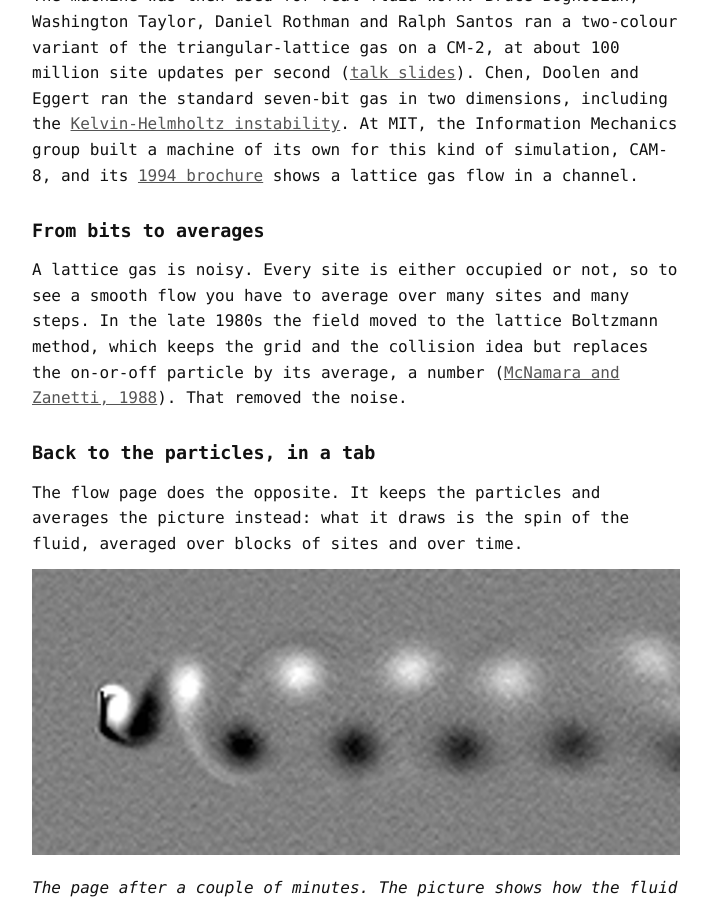
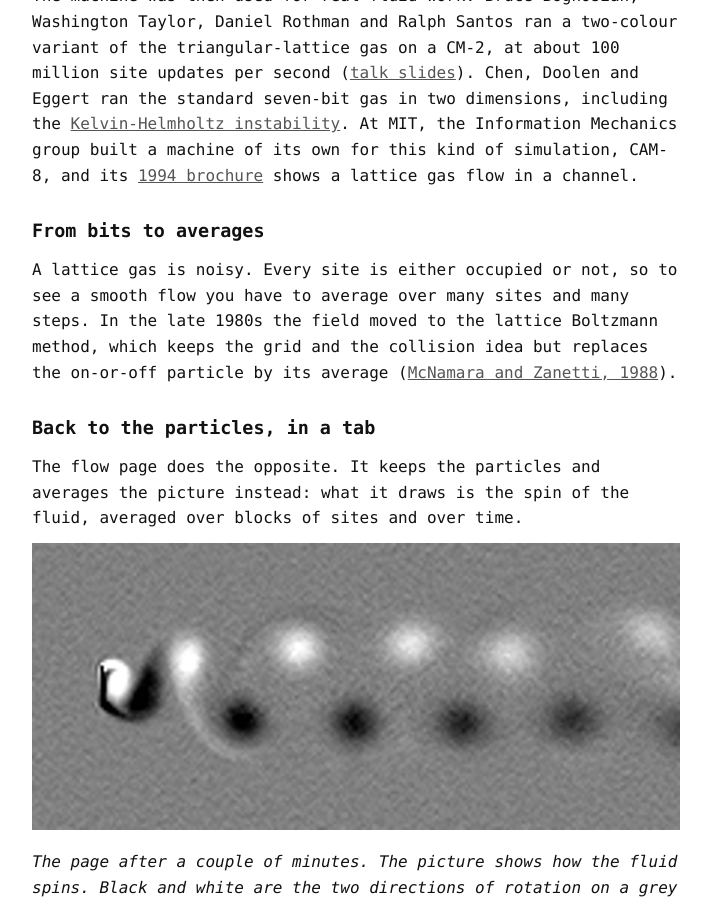
Before and after one commit to idle-intelligence/trucs.ai, a Jekyll site: the page built from blog/cellular-automata.md, in a window 1280 px wide and 900 px high, scrolled down 2930 px. Shown: the whole window, without its empty margins (284-995 px from the left). Built offline with Jekyll 4.4.1, drawn with Linux system fonts in a browser that asks for light colours.

Commit message:
blog: averages section trimmed

```diff
--- a/blog/cellular-automata.md
+++ b/blog/cellular-automata.md
@@ -46,7 +46,7 @@ The machine was then used for real fluid work. Bruce Boghosian, Washington Taylo
 
 ## From bits to averages
 
-A lattice gas is noisy. Every site is either occupied or not, so to see a smooth flow you have to average over many sites and many steps. In the late 1980s the field moved to the lattice Boltzmann method, which keeps the grid and the collision idea but replaces the on-or-off particle by its average, a number ([McNamara and Zanetti, 1988](https://doi.org/10.1103/PhysRevLett.61.2332)). That removed the noise.
+A lattice gas is noisy. Every site is either occupied or not, so to see a smooth flow you have to average over many sites and many steps. In the late 1980s the field moved to the lattice Boltzmann method, which keeps the grid and the collision idea but replaces the on-or-off particle by its average ([McNamara and Zanetti, 1988](https://doi.org/10.1103/PhysRevLett.61.2332)).
 
 ## Back to the particles, in a tab
 
```
